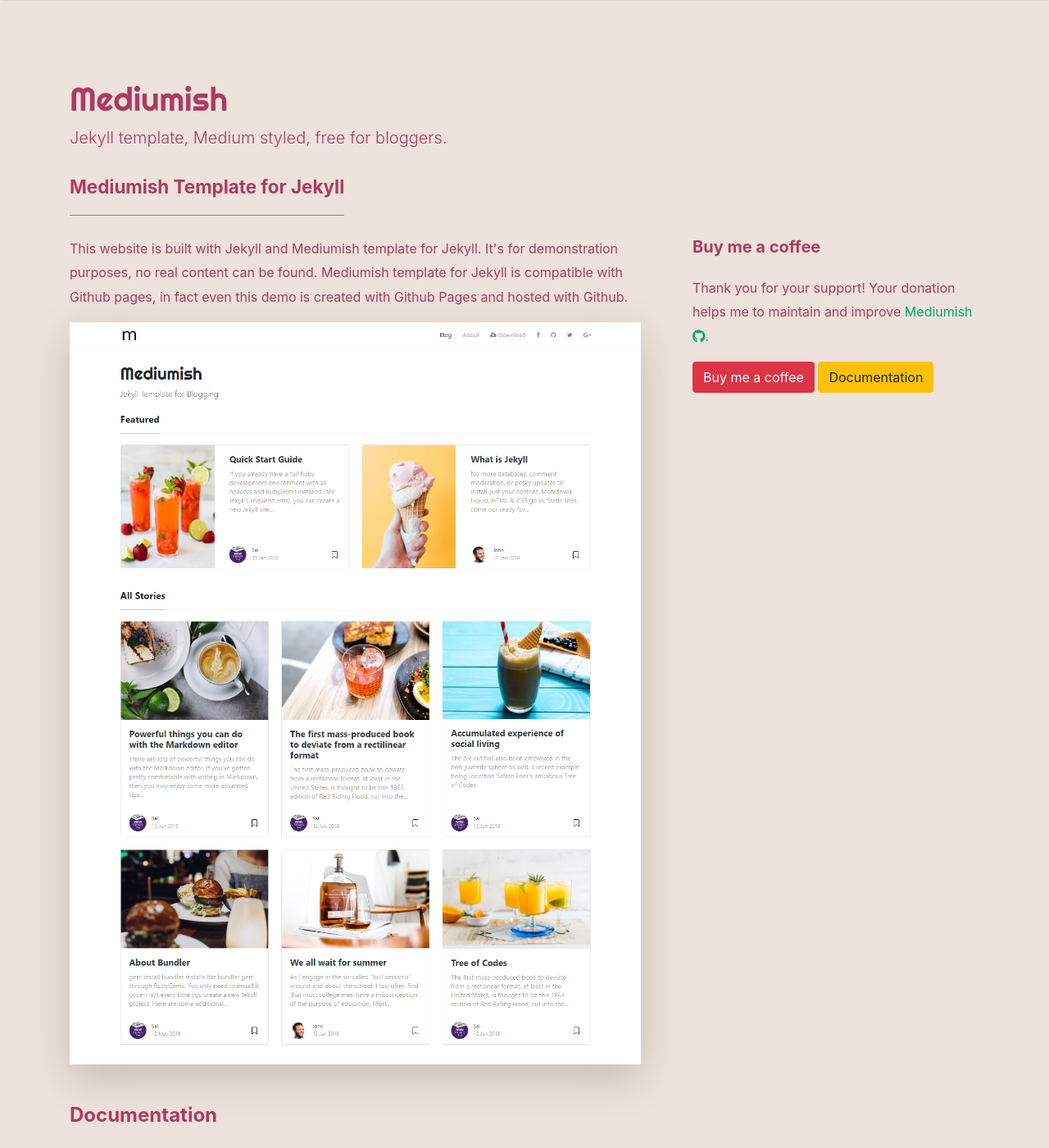
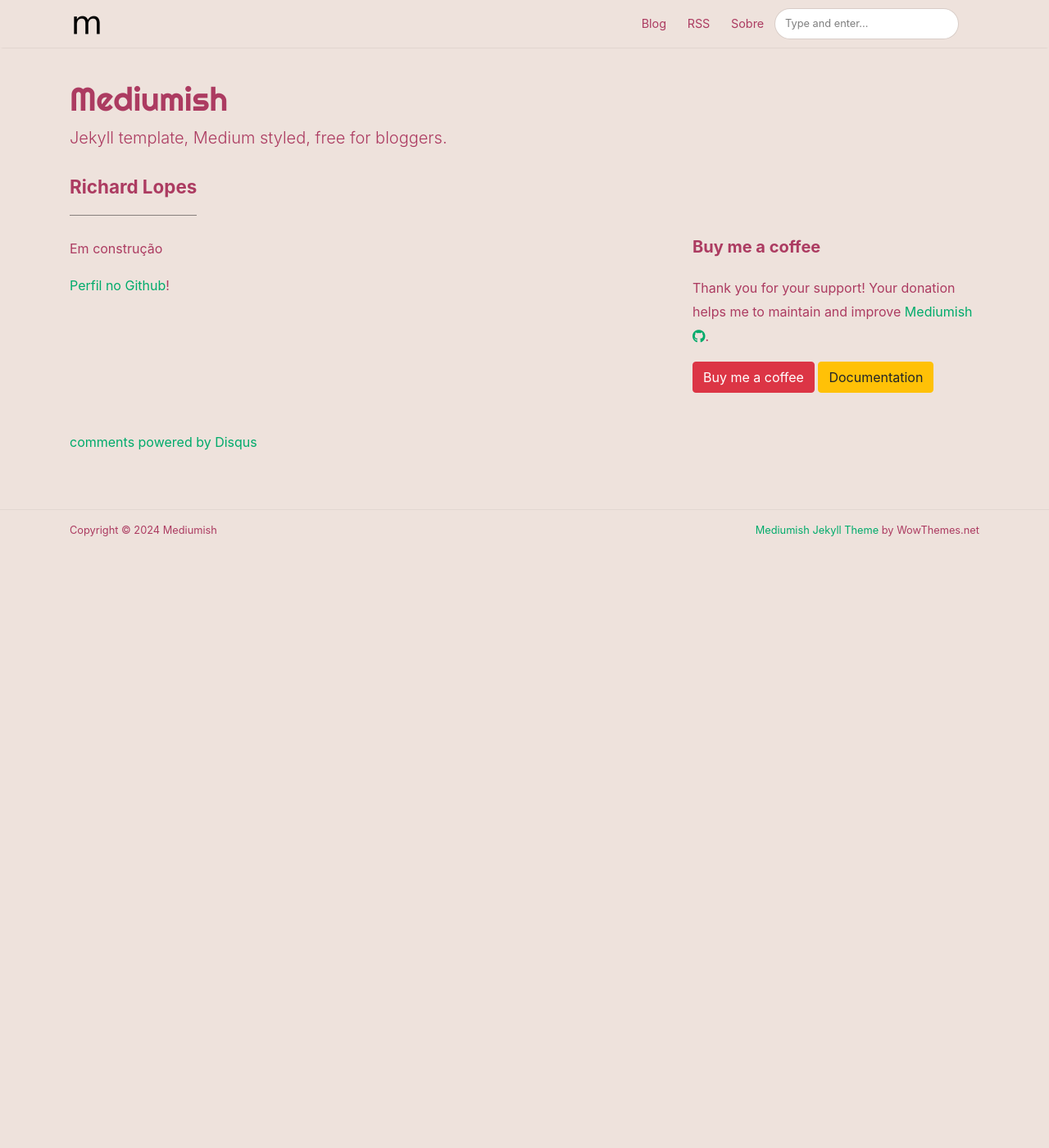
Before and after one commit to iRitiLopes/iRitiLopes, a Jekyll site: the page built from docs/_pages/about.md, in a window 1280 px wide and 1400 px high. Shown: the whole window at 82% size. Built offline with Jekyll 4.4.1, drawn with Linux system fonts in a browser that asks for light colours; nearby versions of some CDN libraries; comment, search, counter and statistics services are not loaded; some of the changed text lies outside the part shown.

Commit message:
update about and foto

```diff
--- a/docs/_config.yml
+++ b/docs/_config.yml
@@ -22,9 +22,9 @@ authors:
     name: Richard
     display_name: Richard
     gravatar: e56154546cf4be74e393c62d1ae9f9d4
-    email: wowthemesnet@gmail.com
-    web: https://www.wowthemes.net
-    twitter: https://twitter.com/wowthemesnet
+    email: richardcruzlopes@gmail.com
+    web: links.riti.dev.br
+    bluesky: https://bsky.app/profile/riti.dev.br
     description: "Author of Mediumish, a Bootstrap Medium styled template available for WordPress, HTML, Ghost and Jekyll. You are currently previewing Jekyll template demo."
 # Plugins
 plugins:
--- a/docs/_pages/about.md
+++ b/docs/_pages/about.md
@@ -1,6 +1,6 @@
 ---
 layout: page
-title: Mediumish Template for Jekyll
+title: Richard Lopes
 permalink: /about
 comments: true
 ---
@@ -8,16 +8,9 @@ comments: true
 <div class="row justify-content-between">
 <div class="col-md-8 pr-5">
 
-<p>This website is built with Jekyll and Mediumish template for Jekyll. It's for demonstration purposes, no real content can be found. Mediumish template for Jekyll is compatible with Github pages, in fact even this demo is created with Github Pages and hosted with Github.</p>
+<p>Em construção</p>
 
-<p class="mb-5"><img class="shadow-lg" src="{{site.baseurl}}/assets/images/mediumish-jekyll-template.png" alt="jekyll template mediumish" /></p>
-<h4>Documentation</h4>
-
-<p>Please, read the docs <a href="https://bootstrapstarter.com/bootstrap-templates/template-mediumish-bootstrap-jekyll/">here</a>.</p>
-
-<h4>Questions or bug reports?</h4>
-
-<p>Head over to our <a href="https://github.com/wowthemesnet/mediumish-theme-jekyll">Github repository</a>!</p>
+<p><a href="https://github.com/iRitiLopes">Perfil no  Github</a>!</p>
 
 </div>
 
```
